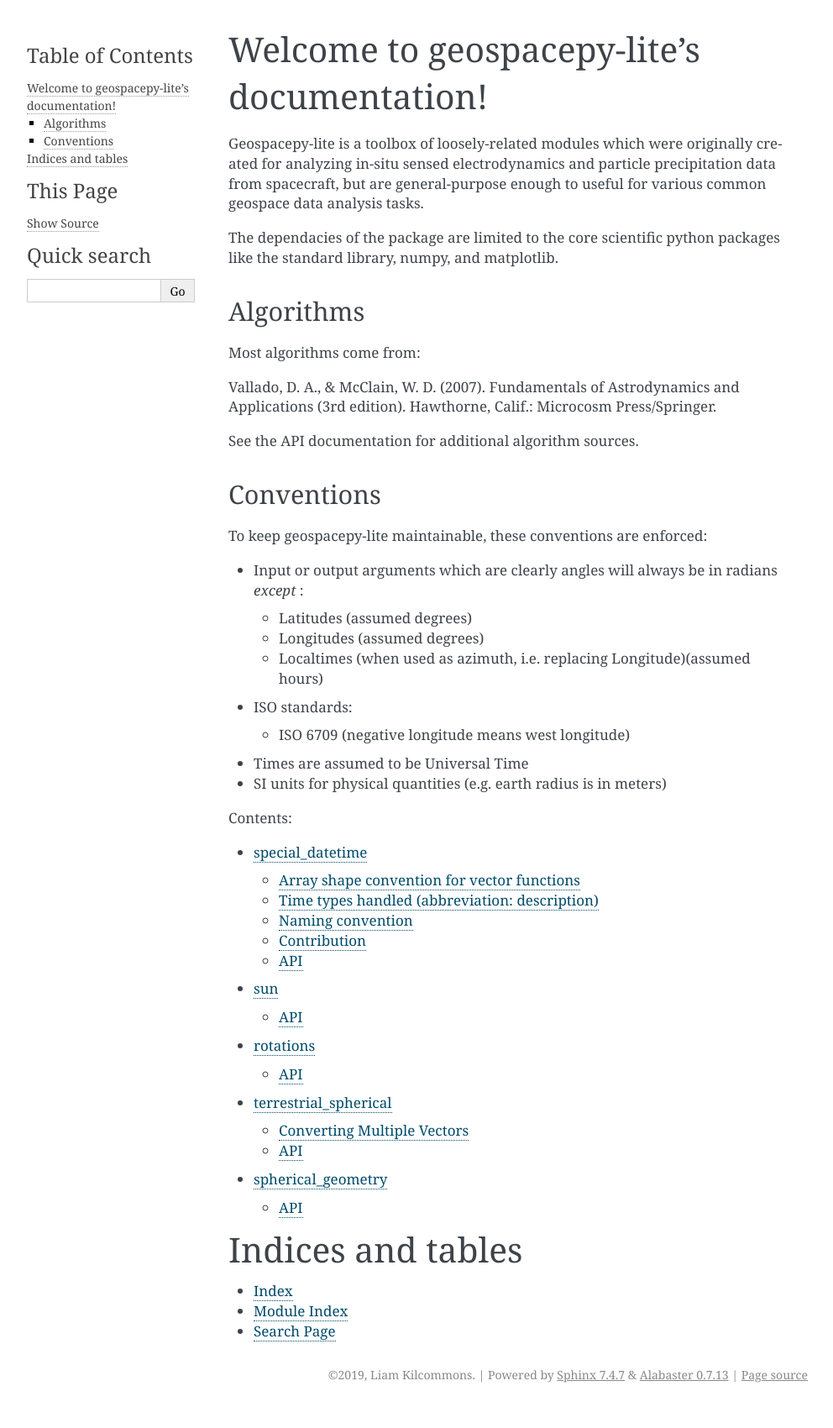
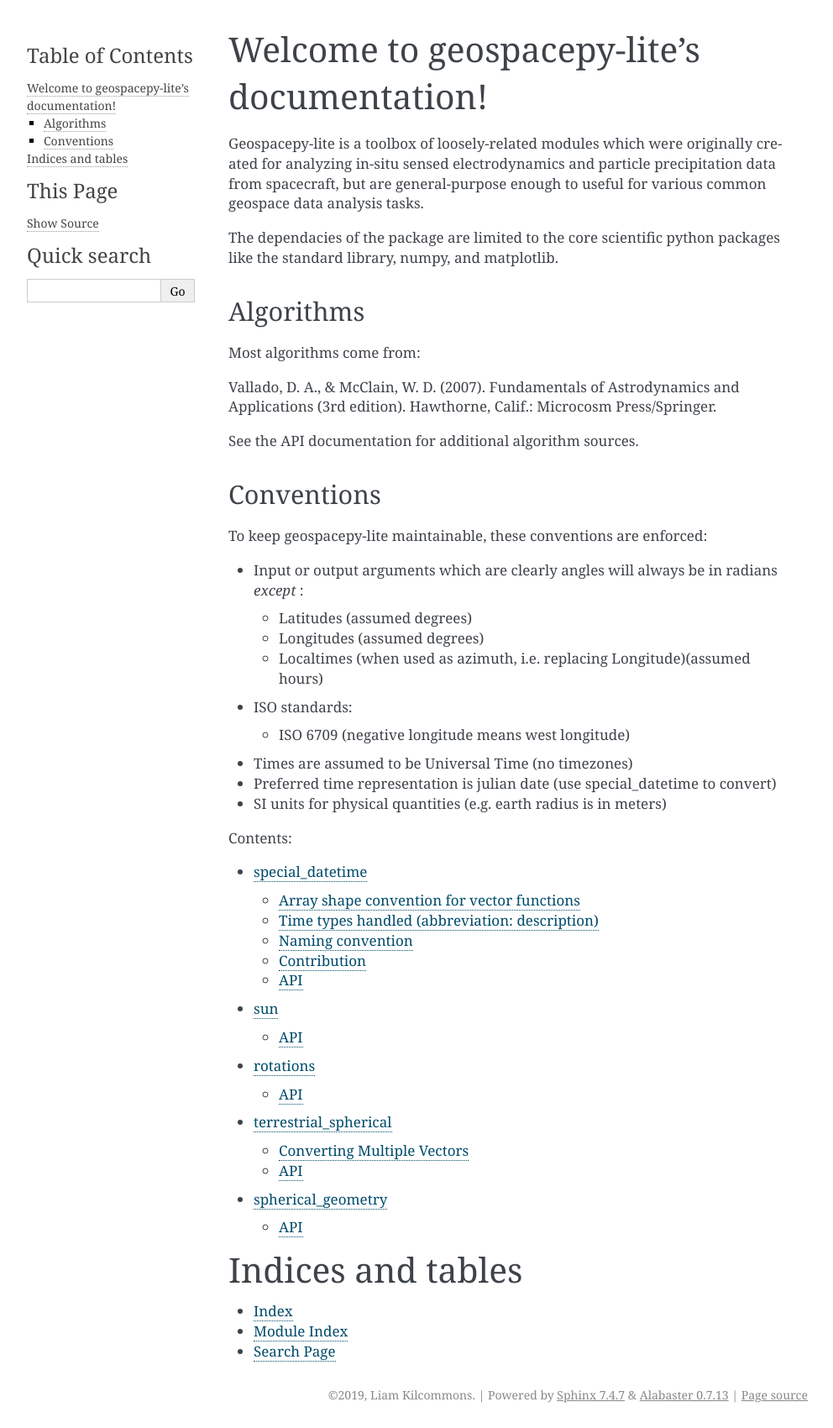
Before and after one commit to lkilcommons/geospacepy-lite, a Sphinx documentation site: the page built from docs/source/index.rst, in a window 1280 px wide. Shown: the whole page at 84% size, without its empty margins (148-1140 px from the left). Built offline with Sphinx 7.4.7, drawn with Linux system fonts in a browser that asks for light colours; before the commit the page ends 1676 px from its top, so only the background shows below that.

Commit message:
More touchup docs

```diff
--- a/docs/source/index.rst
+++ b/docs/source/index.rst
@@ -35,7 +35,9 @@ To keep geospacepy-lite maintainable, these conventions are enforced:
 
   * ISO 6709 (negative longitude means west longitude)
 
-- Times are assumed to be Universal Time
+- Times are assumed to be Universal Time (no timezones)
+
+- Preferred time representation is julian date (use special_datetime to convert)
 
 - SI units for physical quantities (e.g. earth radius is in meters)
 
```
